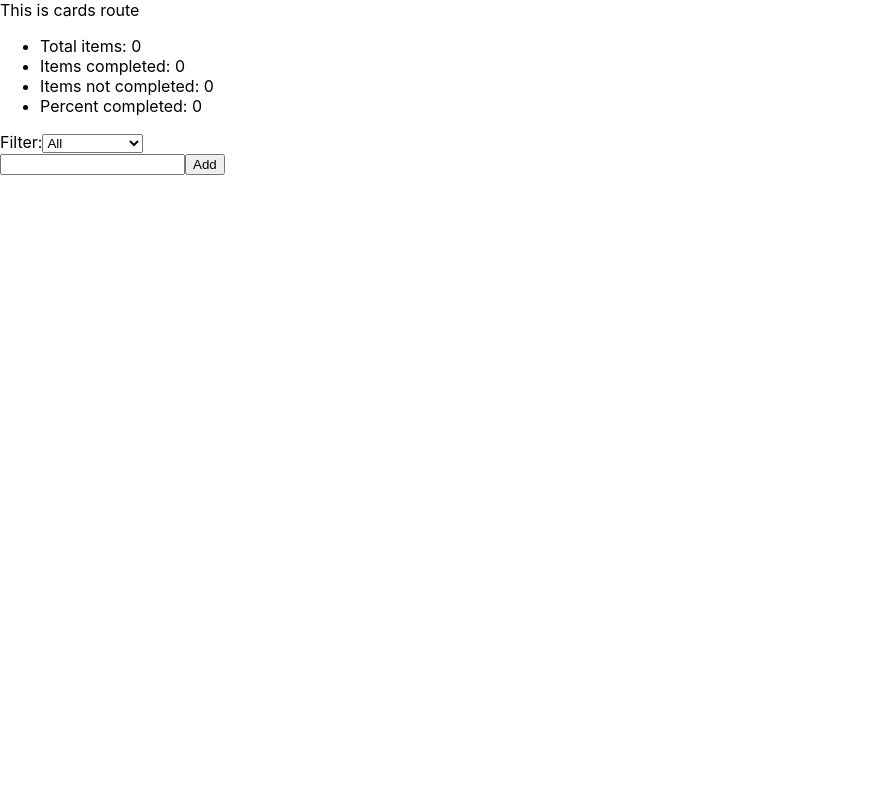
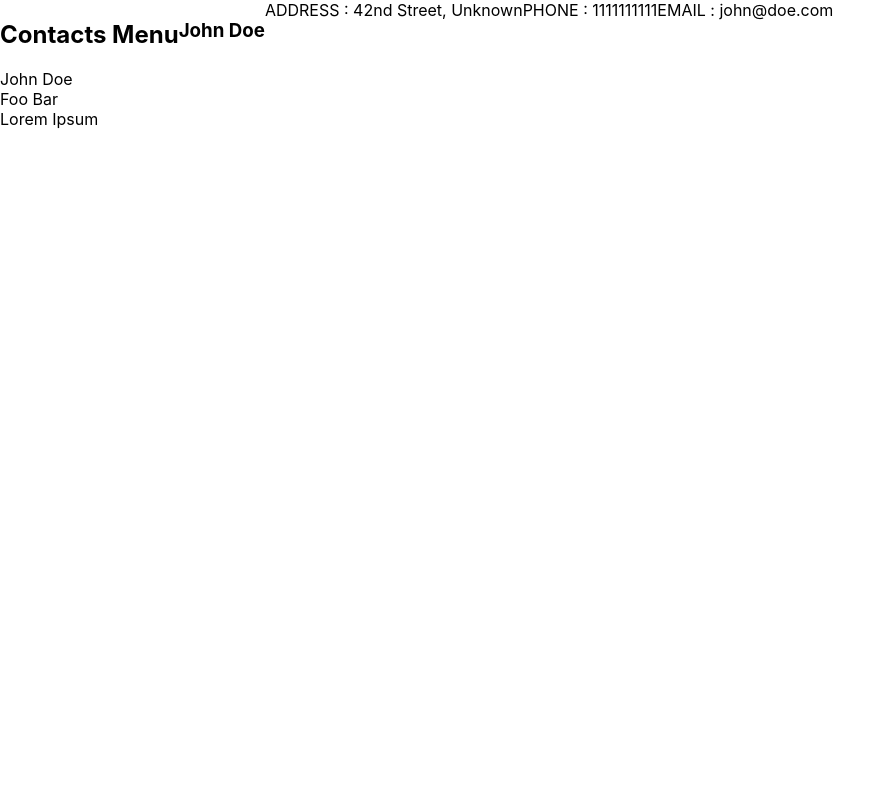
Before and after one commit to manvigautam09/recoil-research, a React (Create React App) app: page /todo in a window 1280 px wide. Shown: the top 800 px of the page, without its empty margins (0-895 px from the left). Built offline with nearby package versions, Linux system fonts and the light colour scheme.

Commit message:
completed the basic functionality of app

```diff
--- /dev/null
+++ b/src/RecoilState/cardsRecoilState.js
@@ -0,0 +1,23 @@
+import { atom, selector } from "recoil";
+import { getContacts, getDetails } from "../utils/data";
+
+export const currentContactState = atom({
+  key: "currentContactState",
+  default: 1,
+});
+
+export const contactsList = selector({
+  key: "contactList",
+  get: async ({ get }) => {
+    const response = await getContacts();
+    return response;
+  },
+});
+
+export const currentContactDetails = selector({
+  key: "currentContactDetails",
+  get: async ({ get }) => {
+    const response = await getDetails(get(currentContactState));
+    return response;
+  },
+});
--- /dev/null
+++ b/src/components/Card/index.js
@@ -0,0 +1,18 @@
+import React from "react";
+import { useRecoilValue } from "recoil";
+
+import { currentContactDetails } from "../../RecoilState/cardsRecoilState";
+
+const Card = () => {
+  const contact = useRecoilValue(currentContactDetails);
+  return (
+    <>
+      <h3>{contact.name}</h3>
+      <span>ADDRESS : {contact.address}</span>
+      <span>PHONE : {contact.phone}</span>
+      <span>EMAIL : {contact.email}</span>
+    </>
+  );
+};
+
+export default Card;
--- /dev/null
+++ b/src/components/ContactsList/index.js
@@ -0,0 +1,18 @@
+import React from "react";
+import { useRecoilValue, useSetRecoilState } from "recoil";
+
+import { contactsList } from "../../RecoilState/cardsRecoilState";
+import { currentContactState } from "../../RecoilState/cardsRecoilState";
+
+const ContactList = () => {
+  const setCurrentContact = useSetRecoilState(currentContactState);
+  const contacts = useRecoilValue(contactsList);
+
+  return contacts.map((contact) => (
+    <div key={contact.id} onClick={() => setCurrentContact(contact.id)}>
+      {contact.name}
+    </div>
+  ));
+};
+
+export default ContactList;
--- /dev/null
+++ b/src/components/Details/index.js
@@ -0,0 +1,13 @@
+import React, { Suspense } from "react";
+
+import Card from "../Card";
+
+const Details = () => {
+  return (
+    <Suspense fallback={<h3>Loading Details...</h3>}>
+      <Card />
+    </Suspense>
+  );
+};
+
+export default Details;
--- /dev/null
+++ b/src/components/SideMenu/index.js
@@ -0,0 +1,17 @@
+import React, { Suspense } from "react";
+import ContactsList from "../ContactsList";
+
+const SideMenu = () => {
+  return (
+    <div>
+      <h2>Contacts Menu</h2>
+      <div>
+        <Suspense fallback={<h3>Loading Contacts...</h3>}>
+          <ContactsList />
+        </Suspense>
+      </div>
+    </div>
+  );
+};
+
+export default SideMenu;
--- a/src/routes/Cards/index.js
+++ b/src/routes/Cards/index.js
@@ -1,7 +1,15 @@
 import React from "react";
+import "./style.css";
+import Details from "../../components/Details";
+import SideMenu from "../../components/SideMenu";
 
 const Cards = () => {
-  return <div>This is cards route</div>;
+  return (
+    <div className="card-layout">
+      <SideMenu />
+      <Details />
+    </div>
+  );
 };
 
 export default Cards;
--- /dev/null
+++ b/src/routes/Cards/style.css
@@ -0,0 +1,4 @@
+.card-layout {
+  display: flex;
+  height: 100vh;
+}
--- a/src/routes/Todo/index.js
+++ b/src/routes/Todo/index.js
@@ -1,13 +1,8 @@
 import React from "react";
-import { RecoilRoot } from "recoil";
 import TodoList from "../../components/TodoList";
 
 const Todo = () => {
-  return (
-    <RecoilRoot>
-      <TodoList />
-    </RecoilRoot>
-  );
+  return <TodoList />;
 };
 
 export default Todo;
--- a/src/routes/index.js
+++ b/src/routes/index.js
@@ -1,13 +1,16 @@
 import React from "react";
 import { Route, BrowserRouter as Router } from "react-router-dom";
+import { RecoilRoot } from "recoil";
 import Todo from "./Todo";
 import Cards from "./Cards";
 
 const Routes = () => {
   return (
     <Router>
-      <Route path="/" component={Cards} />
-      <Route path="/todo" component={Todo} />
+      <RecoilRoot>
+        <Route path="/" component={Cards} />
+        <Route path="/todo" component={Todo} />
+      </RecoilRoot>
     </Router>
   );
 };
--- /dev/null
+++ b/src/utils/data.js
@@ -0,0 +1,39 @@
+const contacts = [
+  {
+    id: 1,
+    name: "John Doe",
+    address: "42nd Street, Unknown",
+    phone: "1111111111",
+    email: "john@doe.com",
+  },
+  {
+    id: 2,
+    name: "Foo Bar",
+    address: "Neverland, Nevercity, Nevercountry",
+    phone: "2222222222",
+    email: "foo@bar.com",
+  },
+  {
+    id: 3,
+    name: "Lorem Ipsum",
+    address: "Dummy street",
+    phone: "3333333333",
+    email: "lorem@ipsum.com",
+  },
+];
+
+export const getContacts = () =>
+  new Promise((resolve) => {
+    setTimeout(() => {
+      resolve(
+        contacts.map((contact) => ({ id: contact.id, name: contact.name }))
+      );
+    }, 3000);
+  });
+
+export const getDetails = (id) =>
+  new Promise((resolve) => {
+    setTimeout(() => {
+      resolve(contacts.filter((contact) => contact.id === id)[0]);
+    }, 2000);
+  });
```
